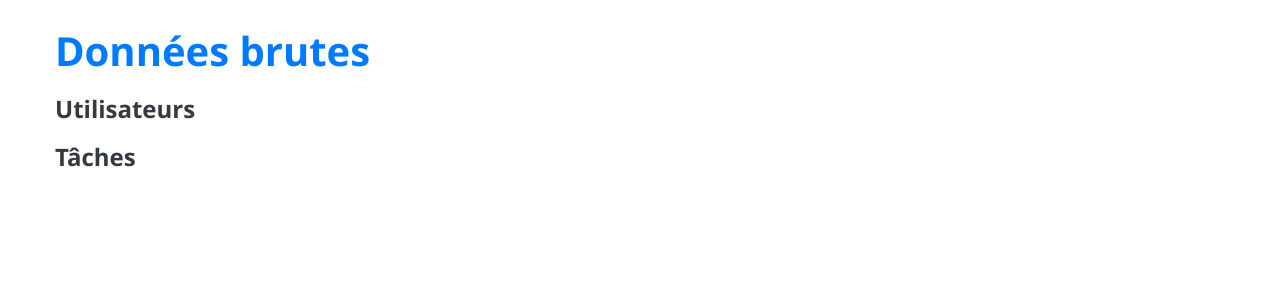
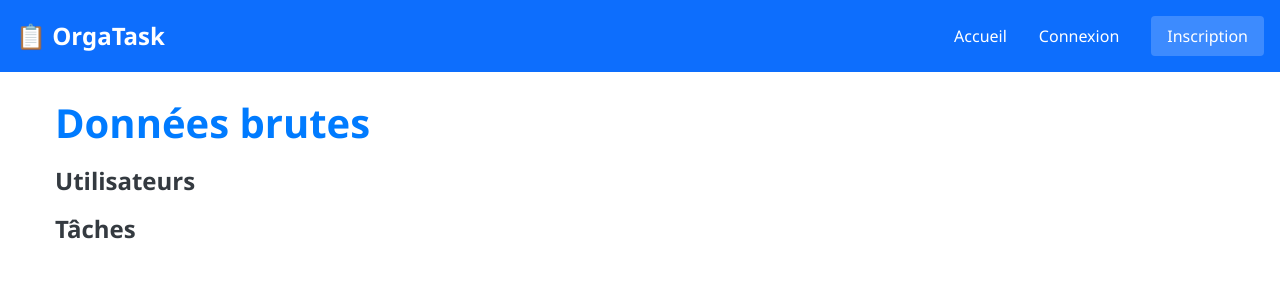
Before and after one commit to chafaaouchaou/orgatask, a Symfony app: template templates/data/index.html.twig in a window 1280 px wide. Shown: the top 300 px of the page. Run offline with Twig, Linux system fonts and the light colour scheme; the template is opened without the code that fills it, so the values that code supplies are empty; some libraries are stand-ins or nearby versions.

Commit message:
Adding routes documentation + navbar

```diff
--- a/templates/base.html.twig
+++ b/templates/base.html.twig
@@ -13,6 +13,42 @@
         {% endblock %}
     </head>
     <body>
+        <!-- Navbar Simple -->
+        <nav style="background-color: #0d6efd; padding: 1rem; color: white; display: flex; justify-content: space-between; align-items: center;">
+            <!-- Logo -->
+            <a href="{{ path('app_home') }}" style="color: white; text-decoration: none; font-weight: bold; font-size: 1.5rem;">
+                📋 OrgaTask
+            </a>
+
+            <!-- Navigation Links -->
+            <div style="display: flex; gap: 2rem; align-items: center;">
+                <a href="{{ path('app_home') }}" style="color: white; text-decoration: none;">Accueil</a>
+
+                {% if app.user %}
+                    <a href="{{ path('app_task') }}" style="color: white; text-decoration: none;">Tâches</a>
+                    <a href="{{ path('app_task_new') }}" style="color: white; text-decoration: none;">Nouvelle Tâche</a>
+                    <a href="{{ path('app_data') }}" style="color: white; text-decoration: none;">data</a>
+
+                    <!-- User Info -->
+                    <div style="display: flex; align-items: center; gap: 1rem;">
+
+
+                        <a href="{{ path('app_auth') }}" style="color: white; text-decoration: none;">Profil</a>
+                        <a href="{{ path('app_logout') }}" style="color: #ffcccc; text-decoration: none;">Déconnexion</a>
+                    </div>
+                {% else %}
+                    <a href="{{ path('app_login') }}" style="color: white; text-decoration: none;">Connexion</a>
+                    <a href="{{ path('app_register') }}" style="color: white; text-decoration: none; background-color: rgba(255,255,255,0.2); padding: 0.5rem 1rem; border-radius: 0.25rem;">Inscription</a>
+                {% endif %}
+
+
+                    {% if app.user and app.user.name %}
+    <span>Bonjour {{ app.user.name }}</span>
+{% endif %}
+
+            </div>
+        </nav>
+
         {% block body %}{% endblock %}
 
         {% block javascripts %}
```
Also changed, not shown: templates/auth/index.html.twig (+2 -6 lines), templates/home/index.html.twig (+2 -8 lines), README.md.
